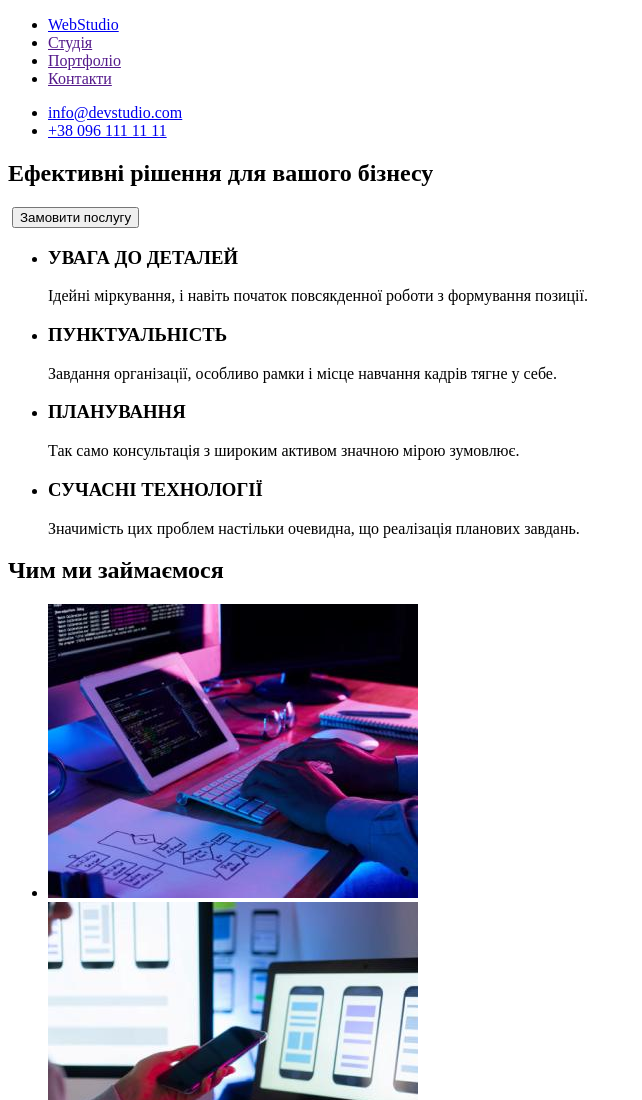
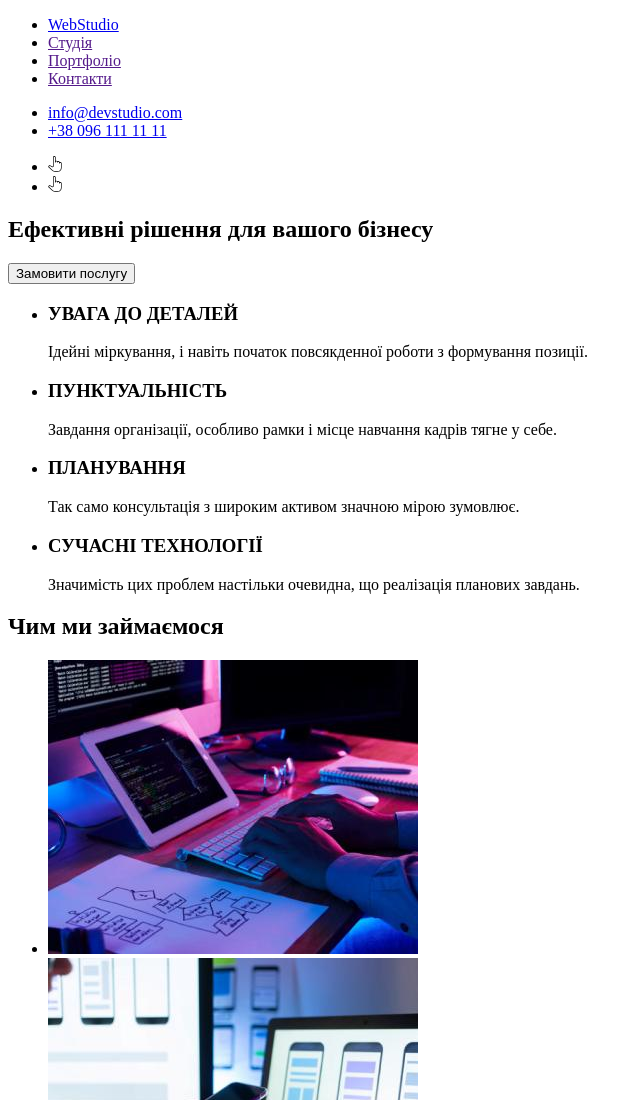
Before and after one commit to dpoiras/goit-markup-hw-01, a plain HTML site: page index.html in a window 1280 px wide. Shown: the top 1100 px of the page, without its empty margins (0-642 px from the left). Drawn offline with Linux system fonts and the light colour scheme.

Commit message:
Added pointers images and title

```diff
--- a/index.html
+++ b/index.html
@@ -1,9 +1,10 @@
 <!DOCTYPE html>
-<html lang="ua">
+<html lang="uk">
   <head>
     <meta charset="UTF-8" />
     <meta http-equiv="X-UA-Compatible" content="IE=edge" />
     <meta name="viewport" content="width=device-width, initial-scale=1.0" />
+    <title>Студия</title>
   </head>
   <body>
     <header>
@@ -19,12 +20,19 @@
         <li><a href="mailto:info@devstudio.com">info@devstudio.com</a></li>
         <li><a href="tel:+380961111111">+38 096 111 11 11</a></li>
       </ul>
+      <ul>
+        <li>
+          <img src="./images/click.svg" alt="поiнтер" height="16" />
+        </li>
+        <li>
+          <img src="./images/click.svg" alt="поiнтер" height="16" />
+        </li>
+      </ul>
     </header>
     <main>
       <!-- Hero -->
       <section>
         <h1>Ефективні рішення для вашого бізнесу</h1>
-        <img src="" alt="" />
         <button type="button">Замовити послугу</button>
       </section>
       <!-- Features -->
```
